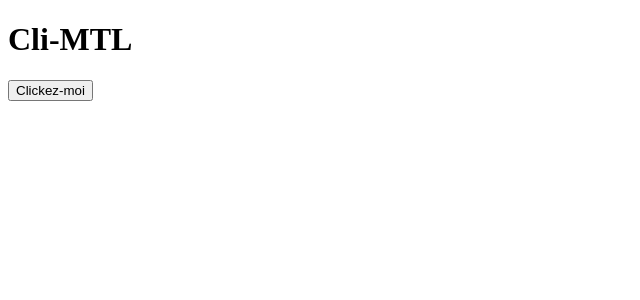
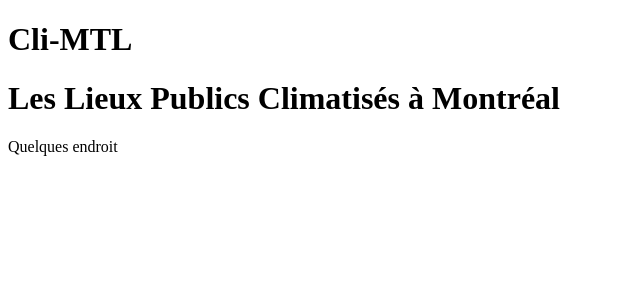
Before and after one commit to brandon-viterbo/cli-mtl, a React (Vite) app: page / in a window 1280 px wide. Shown: the top 300 px of the page, without its empty margins (0-640 px from the left). Built offline with nearby package versions, Linux system fonts and the light colour scheme.

Commit message:
Configure routes of site

```diff
--- a/package.json
+++ b/package.json
@@ -12,7 +12,8 @@
   },
   "dependencies": {
     "react": "^19.0.0",
-    "react-dom": "^19.0.0"
+    "react-dom": "^19.0.0",
+    "react-router-dom": "^7.5.0"
   },
   "devDependencies": {
     "@eslint/js": "^9.21.0",
--- a/src/main.jsx
+++ b/src/main.jsx
@@ -2,9 +2,13 @@
 import { createRoot } from "react-dom/client";
 import "./index.css";
 import App from "./App.jsx";
+import routes from "./routes.jsx";
+import { createBrowserRouter, RouterProvider } from "react-router-dom";
+
+const router = createBrowserRouter(routes);
 
 createRoot(document.getElementById("root")).render(
   <StrictMode>
-    <App />
+    <RouterProvider router={router} />
   </StrictMode>,
 );
--- /dev/null
+++ b/src/routes.jsx
@@ -0,0 +1,29 @@
+import Root from "./routes/Root";
+import LaCarte from "./routes/LaCarte";
+import APropos from "./routes/APropos";
+import Contact from "./routes/Contact";
+import Erreur from "./routes/Erreur";
+
+const routes = [
+  {
+    path: "/",
+    element: <Root />,
+    errorElement: <Erreur />,
+    children: [
+      {
+        path: "/",
+        element: <LaCarte />,
+      },
+      {
+        path: "a-propos",
+        element: <APropos />,
+      },
+      {
+        path: "contact",
+        element: <Contact />,
+      },
+    ],
+  },
+];
+
+export default routes;
--- /dev/null
+++ b/src/routes/APropos.jsx
@@ -0,0 +1,10 @@
+function APropos() {
+  return (
+    <>
+      <h2>À Propos</h2>
+      <p>Quelques mots</p>
+    </>
+  );
+}
+
+export default APropos;
--- /dev/null
+++ b/src/routes/Contact.jsx
@@ -0,0 +1,10 @@
+function Contact() {
+  return (
+    <>
+      <h2>Contact</h2>
+      <p>Contactez-moi à 555-555-5555</p>
+    </>
+  );
+}
+
+export default Contact;
--- /dev/null
+++ b/src/routes/Erreur.jsx
@@ -0,0 +1,5 @@
+function Erreur() {
+  return <h2>404 Not Found</h2>;
+}
+
+export default Erreur;
--- /dev/null
+++ b/src/routes/LaCarte.jsx
@@ -0,0 +1,10 @@
+function LaCarte() {
+  return (
+    <>
+      <h1>Les Lieux Publics Climatisés à Montréal</h1>
+      <p>Quelques endroit</p>
+    </>
+  );
+}
+
+export default LaCarte;
--- /dev/null
+++ b/src/routes/Root.jsx
@@ -0,0 +1,22 @@
+import { useEffect } from "react";
+import { Outlet } from "react-router-dom";
+
+let didInit = false;
+
+function Root() {
+  useEffect(() => {
+    if (!didInit) {
+      didInit = true;
+      //TODO: Implement fetchPlaces()
+    }
+  }, []);
+
+  return (
+    <>
+      <h1>Cli-MTL</h1>
+      <Outlet />
+    </>
+  );
+}
+
+export default Root;
```
Also changed, not shown: 1 other file (tests, documents, lock files or other folders).
